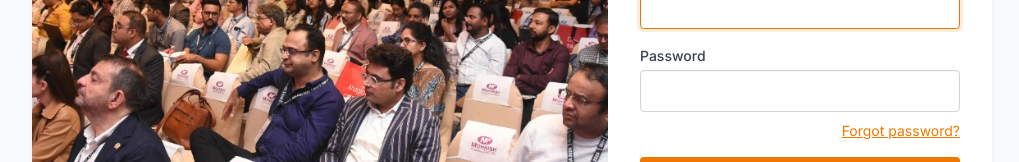
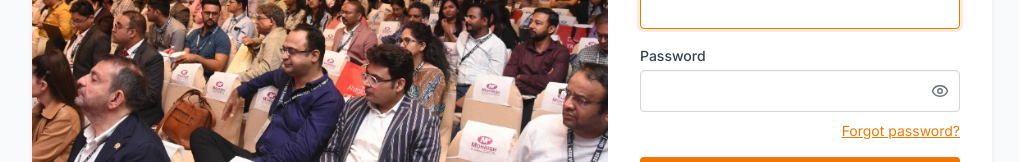
Before and after one commit to servicesadlogues/fueasia_webdashboard, a React (Vite) app: page /admin/login in a window 1280 px wide. Shown: the part 397-559 px from the top of the page, without its empty margins (128-1147 px from the left). Built offline with nearby package versions, Linux system fonts and the light colour scheme; no server answers.

Commit message:
email template fixed

```diff
--- /dev/null
+++ b/src/components/ui/PasswordField.jsx
@@ -0,0 +1,44 @@
+import { useState } from 'react'
+import { Eye, EyeOff } from 'lucide-react'
+import IconButton from './IconButton'
+
+const PasswordField = ({
+  id,
+  value,
+  onChange,
+  className = '',
+  autoComplete,
+  disabled = false,
+  autoFocus = false,
+  placeholder,
+  ...props
+}) => {
+  const [visible, setVisible] = useState(false)
+
+  return (
+    <div className={`ds-password-field ${className}`.trim()}>
+      <input
+        id={id}
+        type={visible ? 'text' : 'password'}
+        className="input-field"
+        value={value}
+        onChange={onChange}
+        autoComplete={autoComplete}
+        disabled={disabled}
+        autoFocus={autoFocus}
+        placeholder={placeholder}
+        {...props}
+      />
+      <IconButton
+        label={visible ? 'Hide password' : 'Show password'}
+        className="ds-password-field-toggle"
+        onClick={() => setVisible((current) => !current)}
+        disabled={disabled}
+      >
+        {visible ? <EyeOff size={18} aria-hidden="true" /> : <Eye size={18} aria-hidden="true" />}
+      </IconButton>
+    </div>
+  )
+}
+
+export default PasswordField
--- a/src/components/ui/index.js
+++ b/src/components/ui/index.js
@@ -8,5 +8,6 @@ export { default as MobilePhoneField } from './MobilePhoneField'
 export { default as PageHeader } from './PageHeader'
 export { default as PageLayout } from './PageLayout'
 export { default as Pagination } from './Pagination'
+export { default as PasswordField } from './PasswordField'
 export { default as SectionCard } from './SectionCard'
 export { default as StatCard } from './StatCard'
--- a/src/features/admin/pages/AdminLoginPage.jsx
+++ b/src/features/admin/pages/AdminLoginPage.jsx
@@ -7,6 +7,7 @@ import { useAdminAuth } from '../../../context/AdminAuthContext'
 import { loginAdmin } from '../../../services/adminHttp'
 import { validateAdminEmail, validateAdminPassword } from '../../../utils/adminAuthValidation'
 import { sanitizeRedirectPath } from '../../../utils/urls'
+import { PasswordField } from '../../../components/ui'
 
 const AdminLoginPage = () => {
   const { isAuthenticated, loading, login } = useAdminAuth()
@@ -64,10 +65,9 @@ const AdminLoginPage = () => {
           autoFocus
         />
         <label className="label" htmlFor="adminPassword">Password</label>
-        <input
+        <PasswordField
           id="adminPassword"
-          type="password"
-          className="input-field mb-2"
+          className="mb-2"
           value={password}
           onChange={(e) => { setPassword(e.target.value); setError('') }}
           autoComplete="current-password"
--- a/src/features/admin/pages/AdminResetPasswordPage.jsx
+++ b/src/features/admin/pages/AdminResetPasswordPage.jsx
@@ -4,6 +4,7 @@ import { notify } from '../../../utils/notify'
 import AuthSplitLayout from '../../../components/auth/AuthSplitLayout'
 import { resetAdminPassword } from '../../../services/adminHttp'
 import { validateNewAdminPassword } from '../../../utils/adminAuthValidation'
+import { PasswordField } from '../../../components/ui'
 
 const AdminResetPasswordPage = () => {
   const [token] = useState(() => String(new URLSearchParams(window.location.search).get('token') || '').trim())
@@ -49,20 +50,18 @@ const AdminResetPasswordPage = () => {
       {error && <p className="alert-danger mb-4" role="alert">{error}</p>}
       <form onSubmit={handleSubmit} noValidate>
         <label className="label" htmlFor="newPassword">New password</label>
-        <input
+        <PasswordField
           id="newPassword"
-          type="password"
-          className="input-field mb-4"
+          className="mb-4"
           value={password}
           onChange={(e) => { setPassword(e.target.value); setError('') }}
           autoComplete="new-password"
           autoFocus
         />
         <label className="label" htmlFor="confirmPassword">Confirm password</label>
-        <input
+        <PasswordField
           id="confirmPassword"
-          type="password"
-          className="input-field mb-4"
+          className="mb-4"
           value={confirmPassword}
           onChange={(e) => { setConfirmPassword(e.target.value); setError('') }}
           autoComplete="new-password"
--- a/src/styles/design-system.css
+++ b/src/styles/design-system.css
@@ -229,6 +229,32 @@
     border-color: var(--focus-ring);
   }
   .input-field:disabled { opacity: 0.6; cursor: not-allowed; }
+  .ds-password-field {
+    position: relative;
+    width: 100%;
+  }
+  .ds-password-field .input-field {
+    padding-right: 2.75rem;
+  }
+  .ds-password-field-toggle.ds-icon-btn {
+    position: absolute;
+    top: 50%;
+    right: 0.25rem;
+    transform: translateY(-50%);
+    width: 2rem;
+    height: 2rem;
+    border: none;
+    background: transparent;
+    color: var(--color-muted);
+  }
+  .ds-password-field-toggle.ds-icon-btn:hover:not(:disabled) {
+    background: rgba(15, 23, 42, 0.06);
+    color: var(--color-navy);
+  }
+  .ds-password-field-toggle.ds-icon-btn:disabled {
+    opacity: 0.5;
+    cursor: not-allowed;
+  }
   .profile-readonly .input-field:disabled,
   .profile-readonly .react-tel-input input:disabled {
     opacity: 1;
```
